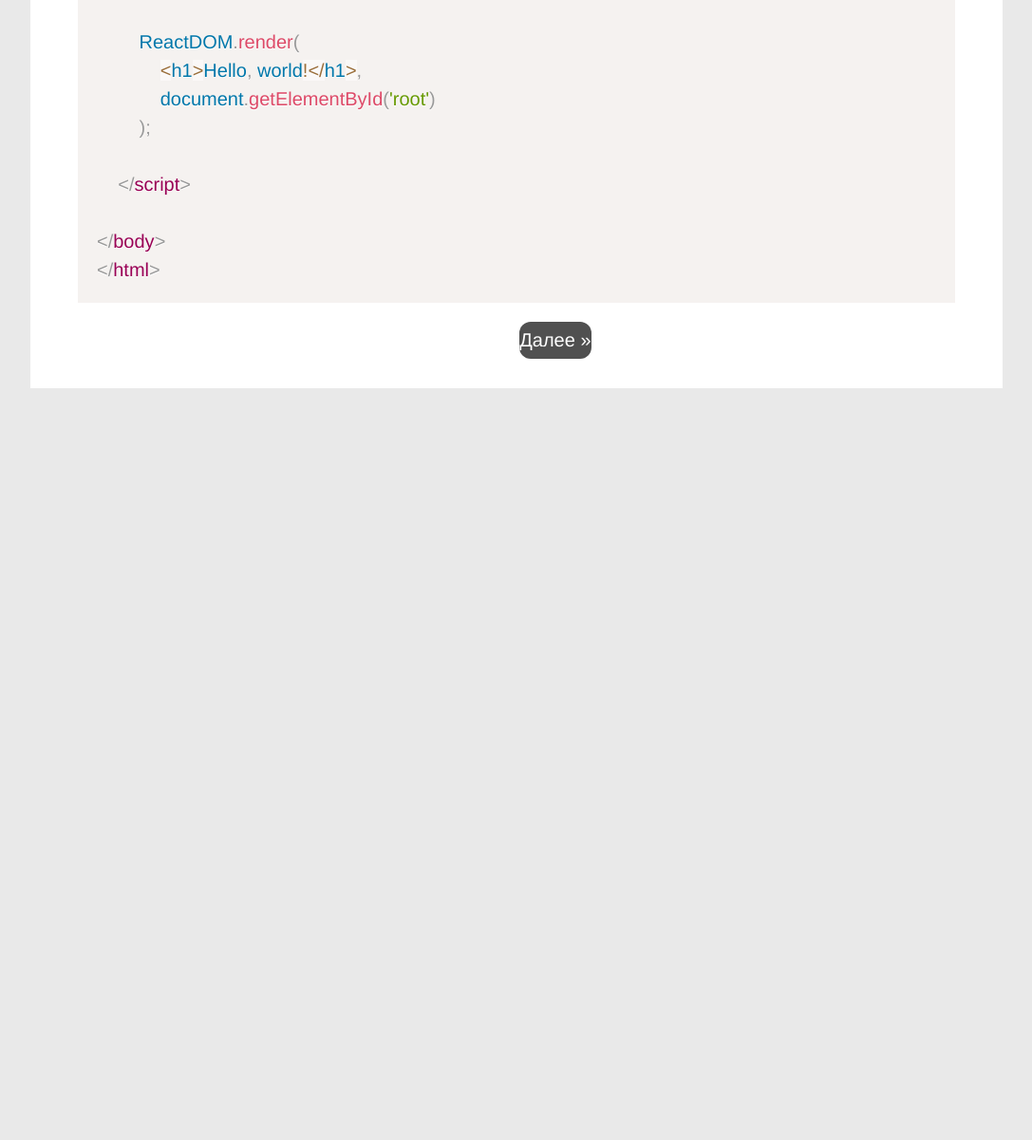
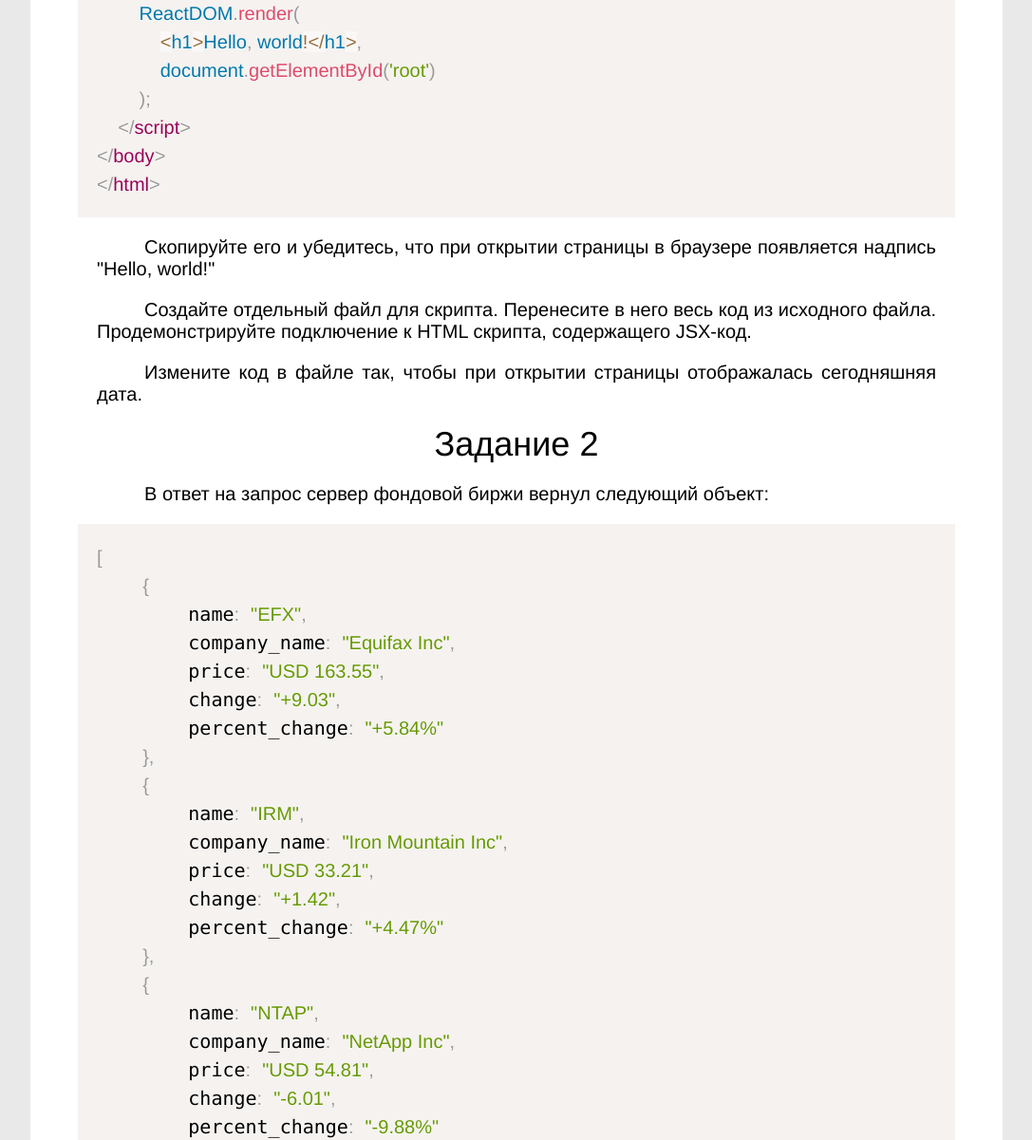
Before and after one commit to ntundt/react-labs, a plain HTML site: page labs/index.html in a window 1280 px wide. Shown: the part 655-1856 px from the top of the page at 95% size, without its empty margins (96-1183 px from the left). Before the commit the page ends 1064 px from the top, so only its background shows below. Drawn offline with nearby package versions, Linux system fonts and the light colour scheme.

Commit message:
Лабораторная №1

```diff
--- a/labs/index.html
+++ b/labs/index.html
@@ -76,26 +76,67 @@
 &lt;head>
 	&lt;meta charset="UTF-8" />
 	&lt;title>Hello World&lt;/title>
-    &lt;script src="https://unpkg.com/react@17/umd/react.development.js">&lt;/script>
-    &lt;script src="https://unpkg.com/react-dom@17/umd/react-dom.development.js">&lt;/script>
+	&lt;script src="https://unpkg.com/react@17/umd/react.production.js">&lt;/script>
+	&lt;script src="https://unpkg.com/react-dom@17/umd/react-dom.production.js">&lt;/script>
 	&lt;script src="https://unpkg.com/@babel/standalone/babel.min.js">&lt;/script>
 &lt;/head>
 &lt;body>
 	&lt;div id="root">&lt;/div>
 	&lt;script type="text/babel">
-
 		ReactDOM.render(
 			&lt;h1>Hello, world!&lt;/h1>,
 			document.getElementById('root')
 		);
-
 	&lt;/script>
-
 &lt;/body>
 &lt;/html></code></pre>
 
+		<p>Скопируйте его и убедитесь, что при открытии страницы в браузере появляется надпись "Hello, world!"</p>
+
+		<p>Создайте отдельный файл для скрипта. Перенесите в него весь код из исходного файла. Продемонстрируйте подключение к HTML скрипта, содержащего JSX-код.</p>
+
+		<p>Измените код в файле так, чтобы при открытии страницы отображалась сегодняшняя дата.</p>
+
+		<div class="section">Задание 2</div>
+
+		<p>В ответ на запрос сервер фондовой биржи вернул следующий объект:</p>
+
+		<pre><code class="language-js">[
+	{
+		name: "EFX",
+		company_name: "Equifax Inc",
+		price: "USD 163.55",
+		change: "+9.03",
+		percent_change: "+5.84%"
+	},
+	{
+		name: "IRM",
+		company_name: "Iron Mountain Inc",
+		price: "USD 33.21",
+		change: "+1.42",
+		percent_change: "+4.47%"
+	},
+	{
+		name: "NTAP",
+		company_name: "NetApp Inc",
+		price: "USD 54.81",
+		change: "-6.01",
+		percent_change: "-9.88%"
+
+	},
+	{
+		name: "CTL",
+		company_name: "Centurylink Inc",
+		price: "USD 13.79",
+		change: "-1.37",
+		percent_change: "-9.04%"
+
+	}
+]</code></pre>
+
+		<p>Динамически сгенерируйте на его основании таблицу с условным форматированием: положительное изменение должно быть окрашено в зелёный, а отрицательное — в красный.</p>
 		<div class="button">
-            <a class="next" href="../../quick-start/introducing-jsx/">Далее &raquo;</a>
+			<a class="next" href="#">Лабораторная работа №2 &raquo;</a>
 		</div>
 	</div>
 
```
Lines whose indentation alone changed are shown as unchanged.
